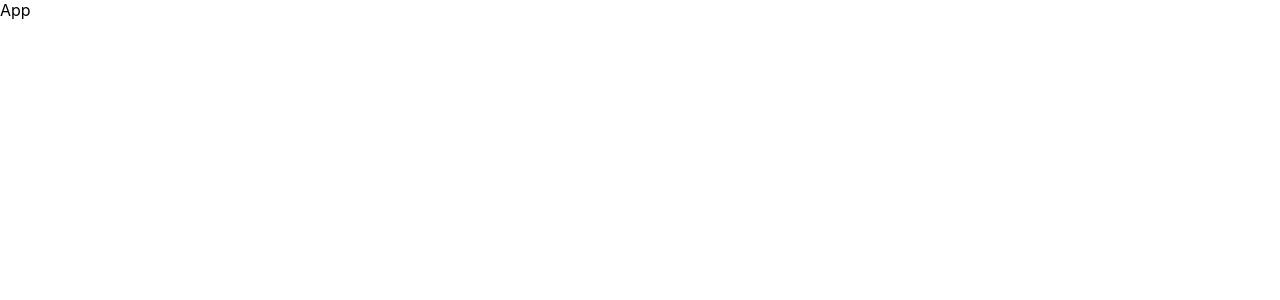
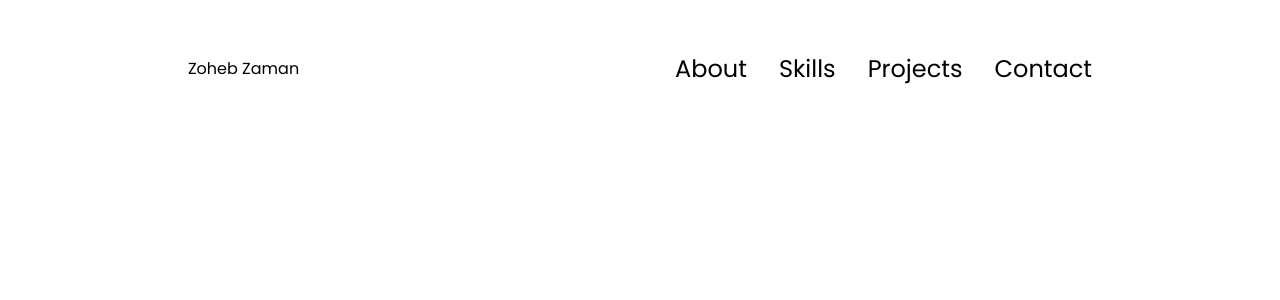
Before and after one commit to zohebzaman12/portfolio, a React (Create React App) app: page / in a window 1280 px wide. Shown: the top 300 px of the page. Built offline with nearby package versions, Linux system fonts and the light colour scheme; the HTML template or start-up script is replaced by a standard one.

Commit message:
Added Navbar with styling

```diff
--- a/src/App.css
+++ b/src/App.css
@@ -1,38 +1,35 @@
-.App {
-  text-align: center;
+
+a, .btn{
+  transition: all 300ms ease;
 }
 
-.App-logo {
-  height: 40vmin;
-  pointer-events: none;
+
+nav, .nav-links{
+  display: flex;
+
 }
 
-@media (prefers-reduced-motion: no-preference) {
-  .App-logo {
-    animation: App-logo-spin infinite 20s linear;
-  }
+nav{
+  justify-content: space-around;
+  align-items: center;
+  height: 17vh;
 }
 
-.App-header {
-  background-color: #282c34;
-  min-height: 100vh;
-  display: flex;
-  flex-direction: column;
-  align-items: center;
-  justify-content: center;
-  font-size: calc(10px + 2vmin);
-  color: white;
+.nav-links{
+  gap: 2rem;
+  list-style: none;
+  font-size: 1.5rem;
 }
 
-.App-link {
-  color: #61dafb;
+a{
+  color: black;
+  text-decoration: none;
+  text-decoration-color: white;
 }
 
-@keyframes App-logo-spin {
-  from {
-    transform: rotate(0deg);
-  }
-  to {
-    transform: rotate(360deg);
-  }
+a:hover{
+  color: grey;
+  text-decoration: underline;
+  text-underline-offset: 0.8rem;
+  text-decoration-color: rgb(181, 181, 181) ;
 }
--- a/src/App.js
+++ b/src/App.js
@@ -1,8 +1,13 @@
 import React from 'react'
+import './App.css'
+import './mediaqueries.css'
+import NavBar from './Components/NavBar'
 
 const App = () => {
   return (
-    <div>App</div>
+    <div>
+      <NavBar />
+    </div>
   )
 }
 
--- /dev/null
+++ b/src/Components/NavBar.js
@@ -0,0 +1,19 @@
+import React from 'react'
+
+const NavBar = () => {
+  return (
+    <nav id='desktop-nav'>
+        <div className='logo'>Zoheb Zaman</div>
+        <div>
+            <ul className='nav-links'>
+                <li><a href='#about'>About</a></li>
+                <li><a href='#skills'>Skills</a></li>
+                <li><a href='#projects'>Projects</a></li>
+                <li><a href='#contact'>Contact</a></li>
+            </ul>
+        </div>
+    </nav>
+  )
+}
+
+export default NavBar
--- a/src/index.css
+++ b/src/index.css
@@ -1,13 +1,24 @@
+@import url('https://fonts.googleapis.com/css2?family=Poppins:wght@300;400;500;600&display=swap');
+
 body {
-  margin: 0;
-  font-family: -apple-system, BlinkMacSystemFont, 'Segoe UI', 'Roboto', 'Oxygen',
-    'Ubuntu', 'Cantarell', 'Fira Sans', 'Droid Sans', 'Helvetica Neue',
-    sans-serif;
-  -webkit-font-smoothing: antialiased;
-  -moz-osx-font-smoothing: grayscale;
+  font-family: "Poppins", sans-serif;
 }
 
 code {
   font-family: source-code-pro, Menlo, Monaco, Consolas, 'Courier New',
     monospace;
 }
+
+*{
+  margin: 0;
+  padding: 0;
+}
+
+
+html{
+  scroll-behavior: smooth;
+}
+
+p{
+  color: rgb(85,85,85);
+}
```
Also changed, not shown: src/mediaqueries.css (added).
